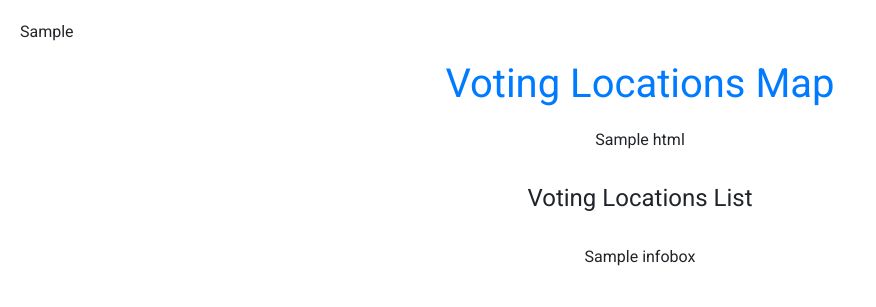
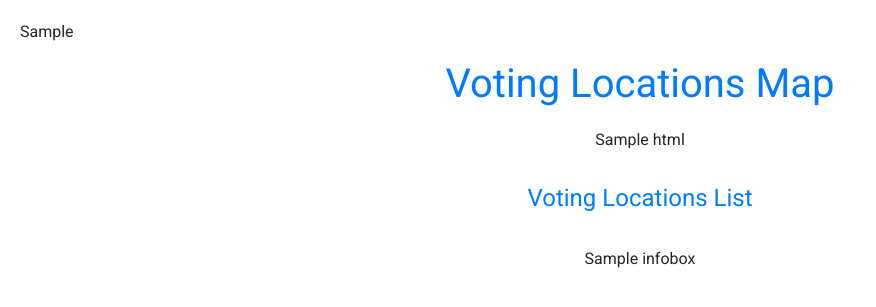
Before and after one commit to sukhchana/payouth-maps, a Python web app: template templates/index.html in a window 1280 px wide. Shown: the top 307 px of the page, without its empty margins (0-876 px from the left). Run offline with Jinja, Linux system fonts and the light colour scheme; the template is opened without the code that fills it: most values are stand-ins (such as "Sample title", 1, 10 or a date in 2020); some libraries are stand-ins or nearby versions.

Commit message:
updated text

```diff
--- a/templates/index.html
+++ b/templates/index.html
@@ -18,6 +18,11 @@
 
         h1 {
             margin-bottom: 20px;
+            color: #007BFF; /* Bootstrap primary color */
+        }
+
+        h4 {
+            margin-bottom: 10px;
             color: #007BFF; /* Bootstrap primary color */
         }
 
```
